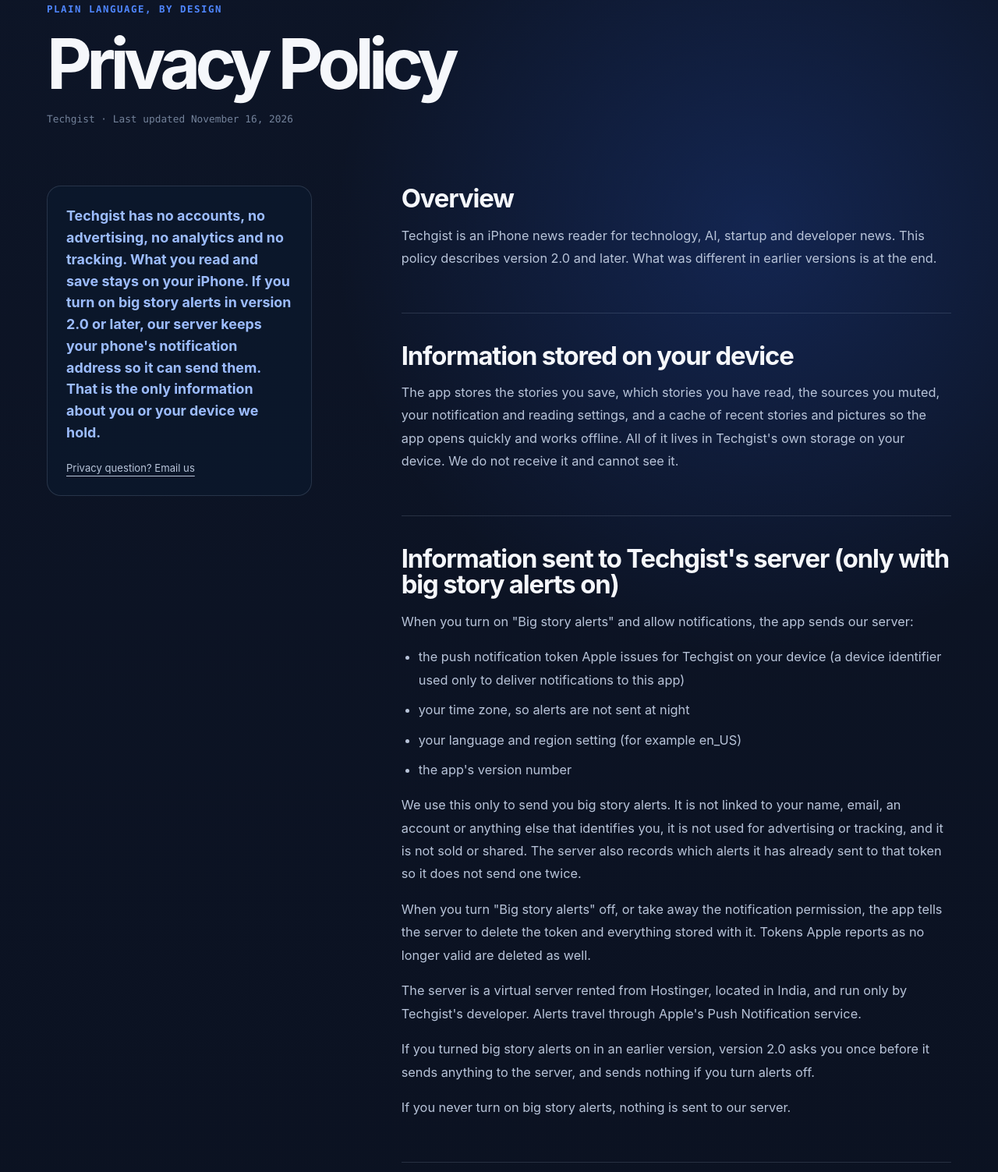
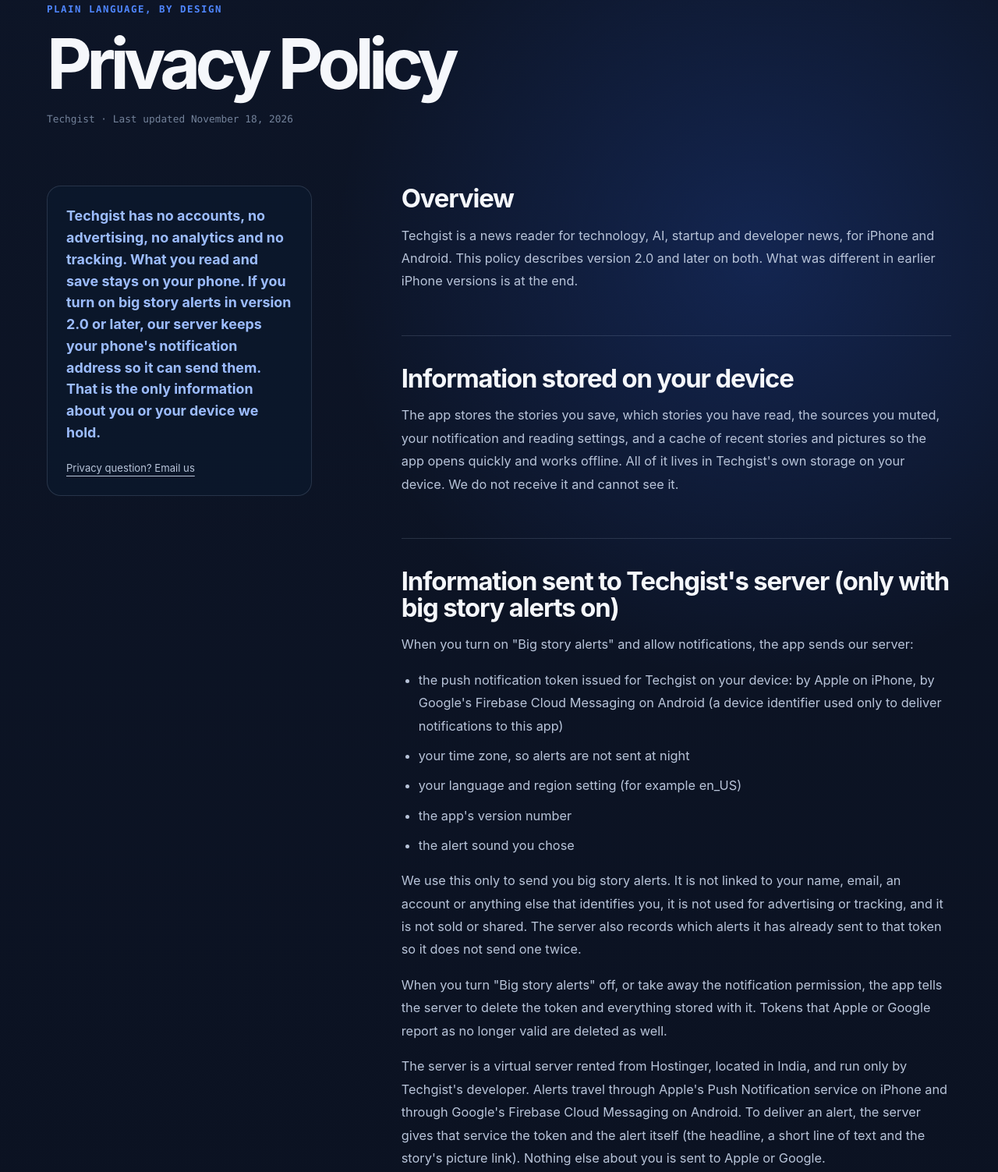
Before and after one commit to pranjaldoshi96/pranjaldoshi96.github.io, a plain HTML site: page apps/techgist/privacy/index.html in a window 1280 px wide. Shown: the part 168-1671 px from the top of the page at 78% size. Drawn offline with Linux system fonts and the light colour scheme.

Commit message:
Techgist privacy policy covers the Android app: Firebase Cloud Messaging for alerts, alert sound listed
Co-Authored-By: Claude Fable 5.2 <noreply@anthropic.com>

```diff
--- a/apps/techgist/privacy/index.html
+++ b/apps/techgist/privacy/index.html
@@ -3,7 +3,7 @@
   <head>
     <meta charset="utf-8">
     <meta name="viewport" content="width=device-width, initial-scale=1">
-    <meta name="description" content="What Techgist stores on your iPhone, and the one thing its server holds if you turn on big story alerts.">
+    <meta name="description" content="What Techgist stores on your phone, and the one thing its server holds if you turn on big story alerts.">
     <title>Privacy Policy · Techgist</title>
     <link rel="icon" href="/assets/techgist-icon.png">
     <link rel="stylesheet" href="/assets/styles.css">
@@ -28,19 +28,19 @@
         <div class="legal-heading">
           <p class="kicker">Plain language, by design</p>
           <h1>Privacy Policy</h1>
-          <p>Techgist · Last updated November 16, 2026</p>
+          <p>Techgist · Last updated November 18, 2026</p>
         </div>
 
         <div class="legal-layout">
           <aside>
-            <p class="legal-summary">Techgist has no accounts, no advertising, no analytics and no tracking. What you read and save stays on your iPhone. If you turn on big story alerts in version 2.0 or later, our server keeps your phone's notification address so it can send them. That is the only information about you or your device we hold.</p>
+            <p class="legal-summary">Techgist has no accounts, no advertising, no analytics and no tracking. What you read and save stays on your phone. If you turn on big story alerts in version 2.0 or later, our server keeps your phone's notification address so it can send them. That is the only information about you or your device we hold.</p>
             <a href="mailto:pranjaldoshi96@gmail.com?subject=Techgist%20Privacy">Privacy question? Email us</a>
           </aside>
 
           <article class="legal-copy">
             <section>
               <h2>Overview</h2>
-              <p>Techgist is an iPhone news reader for technology, AI, startup and developer news. This policy describes version 2.0 and later. What was different in earlier versions is at the end.</p>
+              <p>Techgist is a news reader for technology, AI, startup and developer news, for iPhone and Android. This policy describes version 2.0 and later on both. What was different in earlier iPhone versions is at the end.</p>
             </section>
             <section>
               <h2>Information stored on your device</h2>
@@ -50,14 +50,15 @@
               <h2>Information sent to Techgist's server (only with big story alerts on)</h2>
               <p>When you turn on "Big story alerts" and allow notifications, the app sends our server:</p>
               <ul>
-                <li>the push notification token Apple issues for Techgist on your device (a device identifier used only to deliver notifications to this app)</li>
+                <li>the push notification token issued for Techgist on your device: by Apple on iPhone, by Google's Firebase Cloud Messaging on Android (a device identifier used only to deliver notifications to this app)</li>
                 <li>your time zone, so alerts are not sent at night</li>
                 <li>your language and region setting (for example en_US)</li>
                 <li>the app's version number</li>
+                <li>the alert sound you chose</li>
               </ul>
               <p>We use this only to send you big story alerts. It is not linked to your name, email, an account or anything else that identifies you, it is not used for advertising or tracking, and it is not sold or shared. The server also records which alerts it has already sent to that token so it does not send one twice.</p>
-              <p>When you turn "Big story alerts" off, or take away the notification permission, the app tells the server to delete the token and everything stored with it. Tokens Apple reports as no longer valid are deleted as well.</p>
-              <p>The server is a virtual server rented from Hostinger, located in India, and run only by Techgist's developer. Alerts travel through Apple's Push Notification service.</p>
+              <p>When you turn "Big story alerts" off, or take away the notification permission, the app tells the server to delete the token and everything stored with it. Tokens that Apple or Google report as no longer valid are deleted as well.</p>
+              <p>The server is a virtual server rented from Hostinger, located in India, and run only by Techgist's developer. Alerts travel through Apple's Push Notification service on iPhone and through Google's Firebase Cloud Messaging on Android. To deliver an alert, the server gives that service the token and the alert itself (the headline, a short line of text and the story's picture link). Nothing else about you is sent to Apple or Google.</p>
               <p>If you turned big story alerts on in an earlier version, version 2.0 asks you once before it sends anything to the server, and sends nothing if you turn alerts off.</p>
               <p>If you never turn on big story alerts, nothing is sent to our server.</p>
             </section>
@@ -87,11 +88,11 @@
             </section>
             <section>
               <h2>Reading full articles</h2>
-              <p>When you open a story, it loads in Safari's in-app browser directly from the publisher. That publisher's own privacy policy applies to its website.</p>
+              <p>When you open a story, it loads in the phone's in-app browser (Safari on iPhone, your default browser such as Chrome on Android) directly from the publisher. That publisher's own privacy policy applies to its website.</p>
             </section>
             <section>
               <h2>Third parties</h2>
-              <p>Techgist contains no third-party software development kits and shares no data about you with third parties.</p>
+              <p>The iPhone app contains no third-party software development kits. The Android app contains one: Google's Firebase Cloud Messaging, which Android needs to deliver notifications. It stays switched off until you turn on big story alerts; then it asks Google for the notification token described above, and Google handles that token under <a href="https://policies.google.com/privacy">its own privacy policy</a>. Firebase Analytics is not included and no advertising identifier is used. Techgist shares no data about you with anyone else.</p>
             </section>
             <section>
               <h2>Retention and deletion</h2>
@@ -102,8 +103,8 @@
               <p>Techgist does not knowingly collect personal information from children.</p>
             </section>
             <section>
-              <h2>Versions before 2.0</h2>
-              <p>In versions 1.0 to 1.2, big story alerts were created on your device and nothing was sent to Techgist's server, so no notification token was held. On iPhones with Apple Intelligence those versions could also write summaries on the device. Everything else in this policy applies to them as well.</p>
+              <h2>iPhone versions before 2.0</h2>
+              <p>In iPhone versions 1.0 to 1.2, big story alerts were created on your device and nothing was sent to Techgist's server, so no notification token was held. On iPhones with Apple Intelligence those versions could also write summaries on the device. Everything else in this policy applies to them as well.</p>
             </section>
             <section>
               <h2>Changes to this policy</h2>
```
